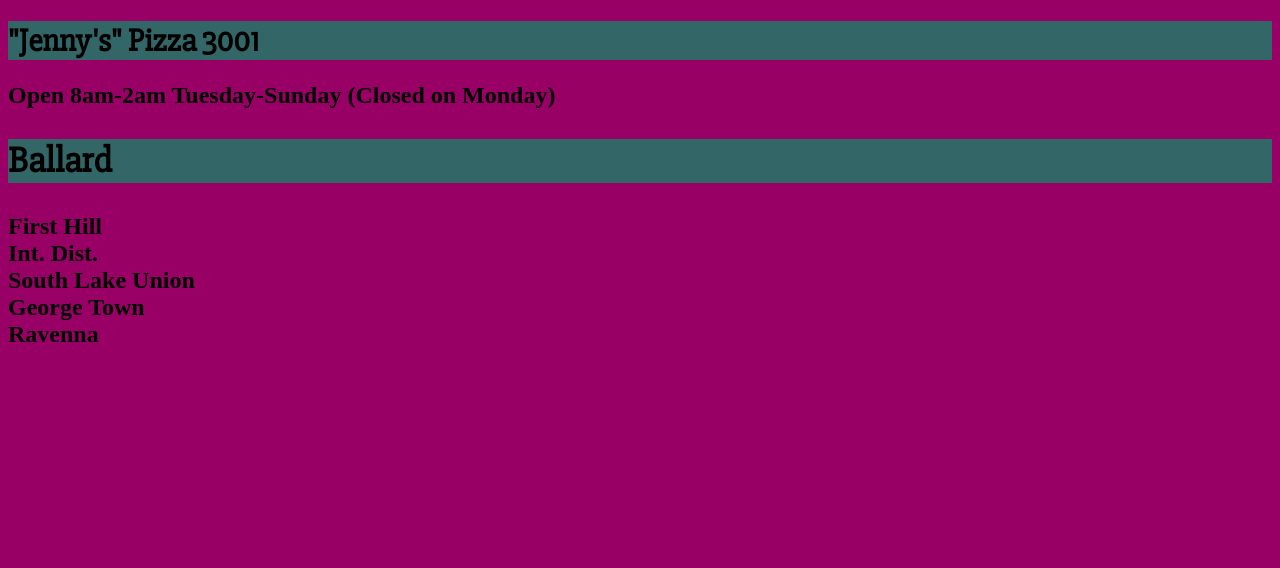
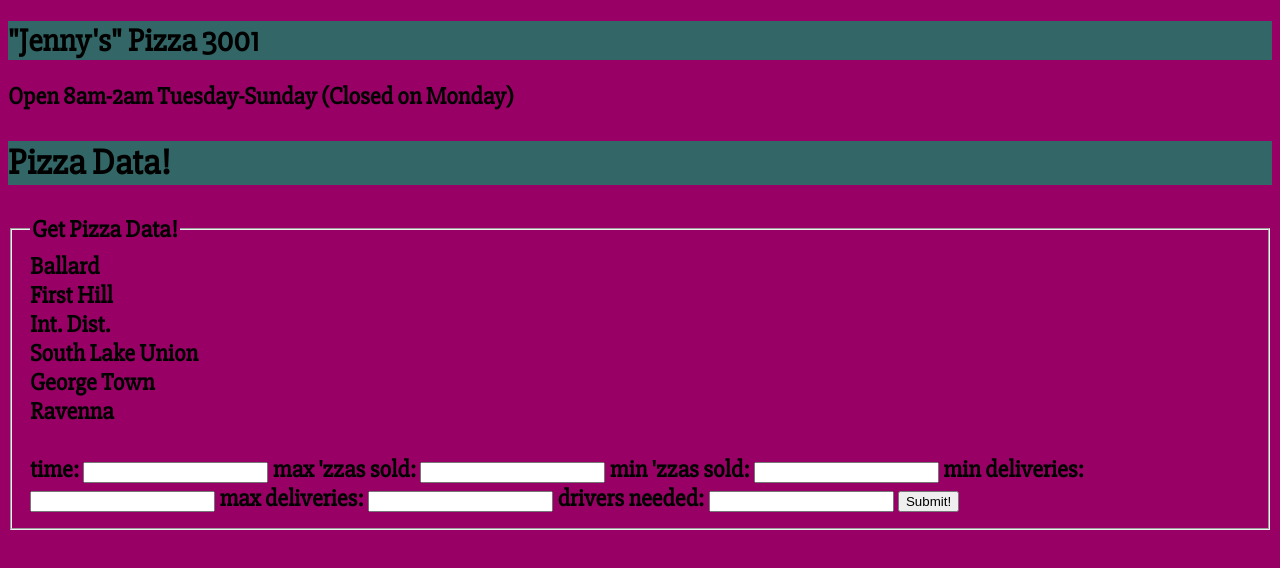
Before and after one commit to michaelechols918/pizza-shop, a plain HTML site: page sales-data.html in a window 1280 px wide. Drawn offline with Linux system fonts and the light colour scheme.

Commit message:
made changes just in case

```diff
--- a/app.js
+++ b/app.js
@@ -1,5 +1,5 @@
 var PizzaLocation = [
-  new PizzaLocation('Ballard'),
+  new PizzaLocation('ballard'),
   new PizzaLocation('first-hill'),
   new PizzaLocation('int-dist'),
   new PizzaLocation('south-lake-union'),
@@ -7,7 +7,7 @@ var PizzaLocation = [
   new PizzaLocation('george-town'),
 ];
 
-for(var i = 0; i < inputArray.length; i++){
+for (var i = 0; i < inputArray.length; i++){
   allStoreData[1].pushHourlyData(
     new HourlyData('8:00 am', 0, 3, 1, 7),
     new HourlyData('9:00 am', 0, 3, 1, 7),
@@ -105,7 +105,6 @@ userTableHeading.textContent = locationName;
 userLocation.appendChild(userTableHeading);
 userLocationSection.appendChild(userTable);
 var locationName = event.target.getlocation.value;
-var firstTime = event.taget.dataTime.value;
 
 var minPizzasSold = event.target.minPizzasSold.value;
 
--- a/sales-data.html
+++ b/sales-data.html
@@ -9,13 +9,41 @@
   <body>
     <header id="body-header">
     </header>
-    <section>
-      <h1><table id="ballard">Ballard</table></h1>
-      <table id="first-hill">First Hill</table>
-      <table id="int-dist">Int. Dist.</table>
-      <table id="south-lake-union">South Lake Union</table>
-      <table id="george-town">George Town </table>
-      <table id="ravenna">Ravenna</table>
+    <section id="setUpTables">
+      <h1>Pizza Data!</h1>
+<form id="pizza-data-form">
+    <fieldset>
+      <table id="ballardTable">Ballard</table>
+      <table id="firstHillTable">First Hill</table>
+      <table id="intDistTable">Int. Dist.</table>
+      <table id="southLakeUnionTable">South Lake Union</table>
+      <table id="georgeTownTable">George Town </table>
+      <table id="ravennaTable">Ravenna</table>
+<br>
+
+      <legend>Get Pizza Data!</legend>
+
+      <label name="time">time:</label>
+      <input name="Time" type="text">
+
+      <label name="maxSold">max 'zzas sold:</label>
+      <input name="maxSold" type="text">
+
+      <label name="minSold">min 'zzas sold:</label>
+      <input name="minSold" type="text">
+
+      <label name="minDeliv">min deliveries:</label>
+      <input name="minDeliv" type="text">
+
+      <label name="maxDeliv">max deliveries:</label>
+      <input name="maxDeliv" type="text">
+
+      <label name="driversLabel">drivers needed:</label>
+      <input name="driversLabel" type="text">
+
+      <button type="submit">Submit!</button>
+    </fieldset>
+</form>
     </section>
   </body>
   <script src="app.js"></script>
--- a/style.css
+++ b/style.css
@@ -1,12 +1,11 @@
 @import url(https://fonts.googleapis.com/css?family=Slabo+27px);
 h1{
   background-color: #336666;
-  font-family: 'Slabo 27px', serif;
 }
 body {
   background-color: #990066;
-
+  font-family: 'Slabo 27px', serif;
 }
 table {
-  background-color: #33FF66;
+  background-color: white;
 }
```
Also changed, not shown: index.html (+10 -14 lines).
